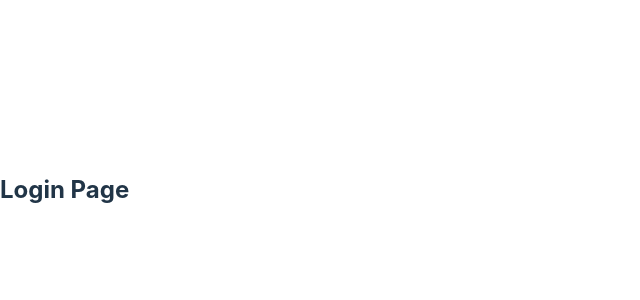
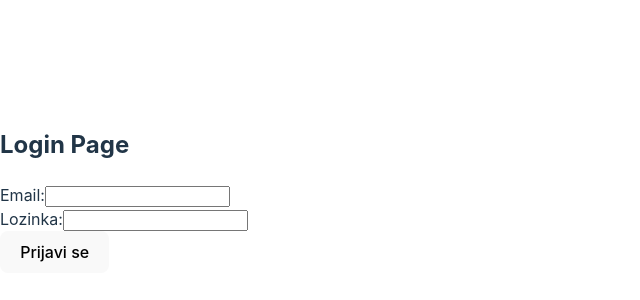
Before and after one commit to doms911/posterized, a React (Vite) app in the folder posterized-frontend/: page /login in a window 1280 px wide. Shown: the part 210-510 px from the top of the page, without its empty margins (0-640 px from the left). Built offline with nearby package versions, Linux system fonts and the light colour scheme.

Commit message:
frontend login page

```diff
--- a/posterized-frontend/src/components/login.jsx
+++ b/posterized-frontend/src/components/login.jsx
@@ -1,12 +1,48 @@
-import React from 'react';
 
-const Login = () => {
+import React, { useState } from 'react';
+import axios from 'axios';
+
+function Login() {
+    const [email, setEmail] = useState('');
+    const [lozinka, setLozinka] = useState('');
+
+    async function authenticate(event) {
+        event.preventDefault();
+        try {
+            console.log("Logging in with:", email, lozinka);
+        } catch (error) {
+            console.error("Login error:", error);
+        }
+    }
+
     return (
         <div>
             <h2>Login Page</h2>
-            {/* Your login form and content */}
+            <form onSubmit={authenticate}>
+                <div>
+                    <label htmlFor="email">Email:</label>
+                    <input
+                        type="email"
+                        id="email"
+                        value={email}
+                        onChange={(e) => setEmail(e.target.value)}
+                    />
+                </div>
+                <div>
+                    <label htmlFor="lozinka">Lozinka:</label>
+                    <input
+                        type="password"
+                        id="lozinka"
+                        value={lozinka}
+                        onChange={(e) => setLozinka(e.target.value)}
+                    />
+                </div>
+                <div>
+                    <button type="submit">Prijavi se</button>
+                </div>
+            </form>
         </div>
     );
-};
+}
 
 export default Login;
```
